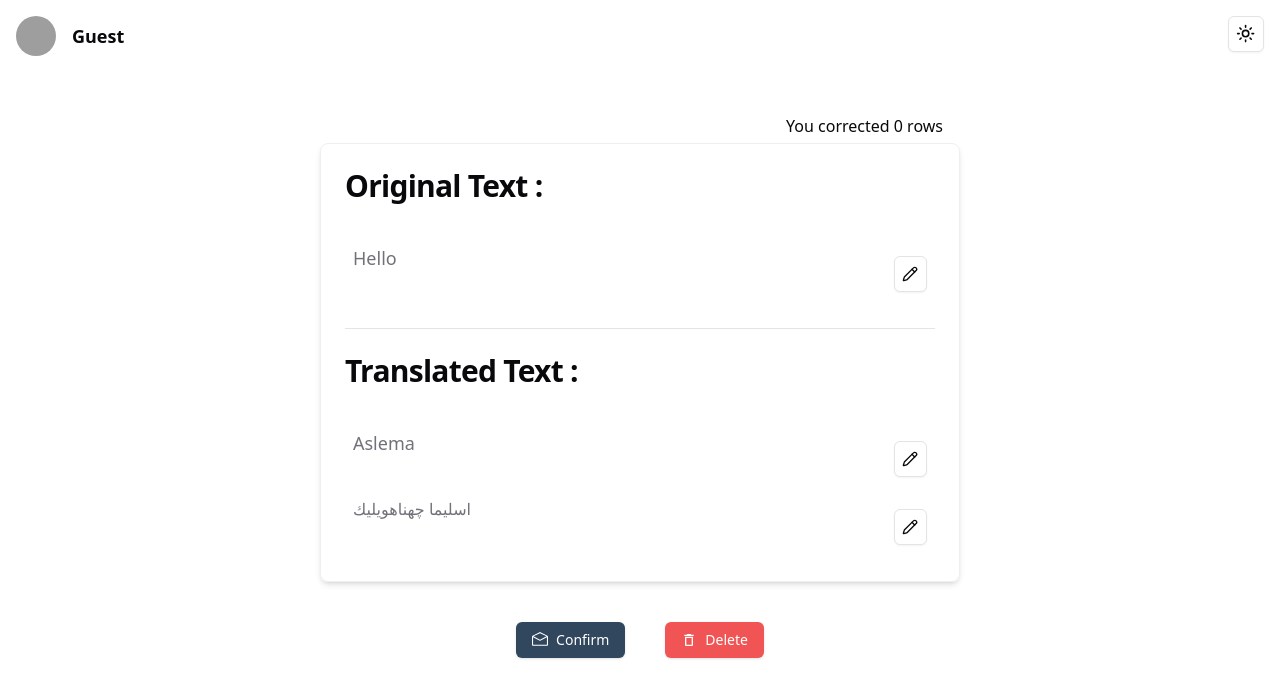
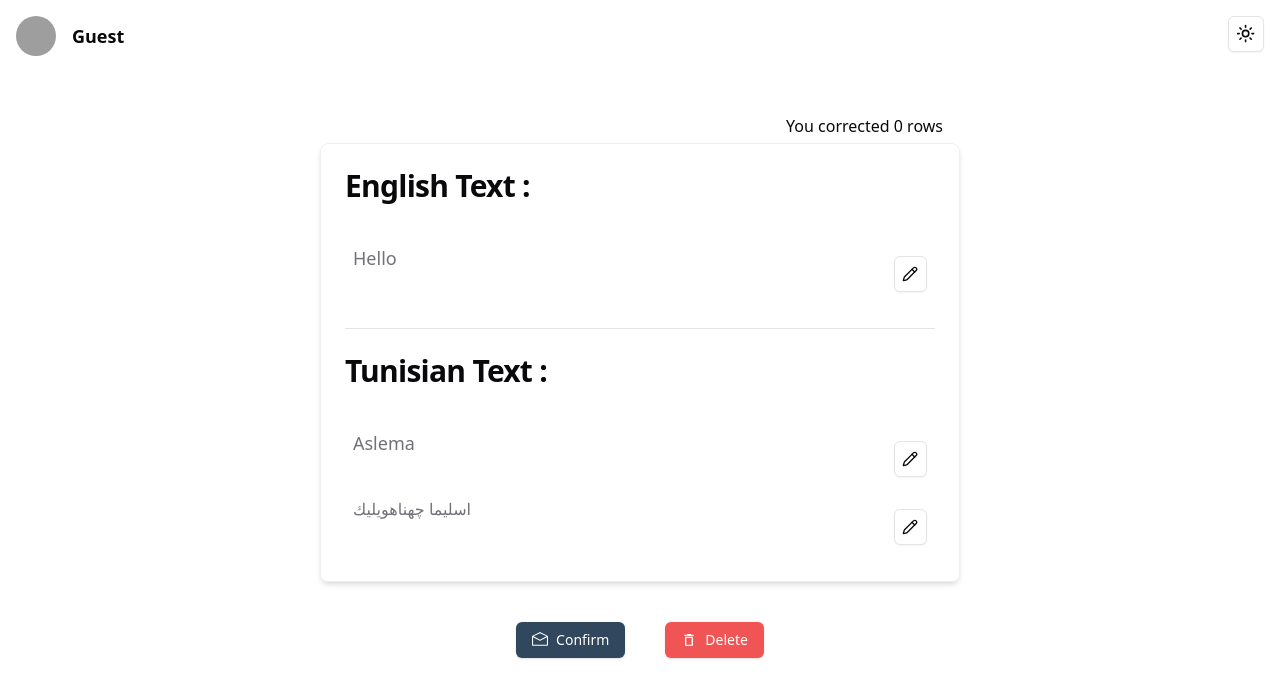
Before and after one commit to Zahra-Elair/CorrectDB, a React (Vite) app: page /db in a window 1280 px wide. Shown: the top 698 px of the page. Built offline with nearby package versions, Linux system fonts and the light colour scheme; grey boxes are pictures that could not be loaded; the HTML template or start-up script is replaced by a standard one.

Commit message:
updtae titles

```diff
--- a/src/app/hero.tsx
+++ b/src/app/hero.tsx
@@ -14,8 +14,8 @@ import OrTextSection from "./orTextSection";
 const Hero = () => {
   const [data, setData] =
     useState<{ original: string; translated: string }[]>(); // Store the entire data set
-  const [orText, setOrText] = useState(""); // Original text
-  const [trText, setTrText] = useState(""); // Translated text
+  const [orText, setOrText] = useState("Hello, how are you"); // Original text
+  const [trText, setTrText] = useState("Aslema, chnahwelek"); // Translated text
   const [counter, setCounter] = useState(0); // personal counter
 
   const [modOr, setModOr] = useState(false);
--- a/src/app/orTextSection.tsx
+++ b/src/app/orTextSection.tsx
@@ -19,7 +19,7 @@ const OrTextSection: React.FC<orTextSectionProps> = ({
   return (
     <div className="flex flex-col justify-center items-start gap-10  w-full">
       <h1 className="scroll-m-20 text-lg md:text-2xl font-extrabold tracking-tight lg:text-3xl">
-        Original Text :
+        English Text :
       </h1>
       <div className="flex justify-between gap-4 px-2 items-center  w-full ">
         <div className="w-full">
--- a/src/app/trTextSection.tsx
+++ b/src/app/trTextSection.tsx
@@ -27,7 +27,7 @@ const TrTextSection: React.FC<trTextSectionProps> = ({
   return (
     <div className="flex flex-col justify-center items-start gap-10  w-full">
       <h1 className="scroll-m-20 text-lg md:text-2xl font-extrabold tracking-tight lg:text-3xl">
-        Translated Text :
+        Tunisian Text :
       </h1>
       <div className="flex flex-col gap-2 w-full">
         <div className="flex justify-between gap-4 px-2 items-center w-full  ">
```
